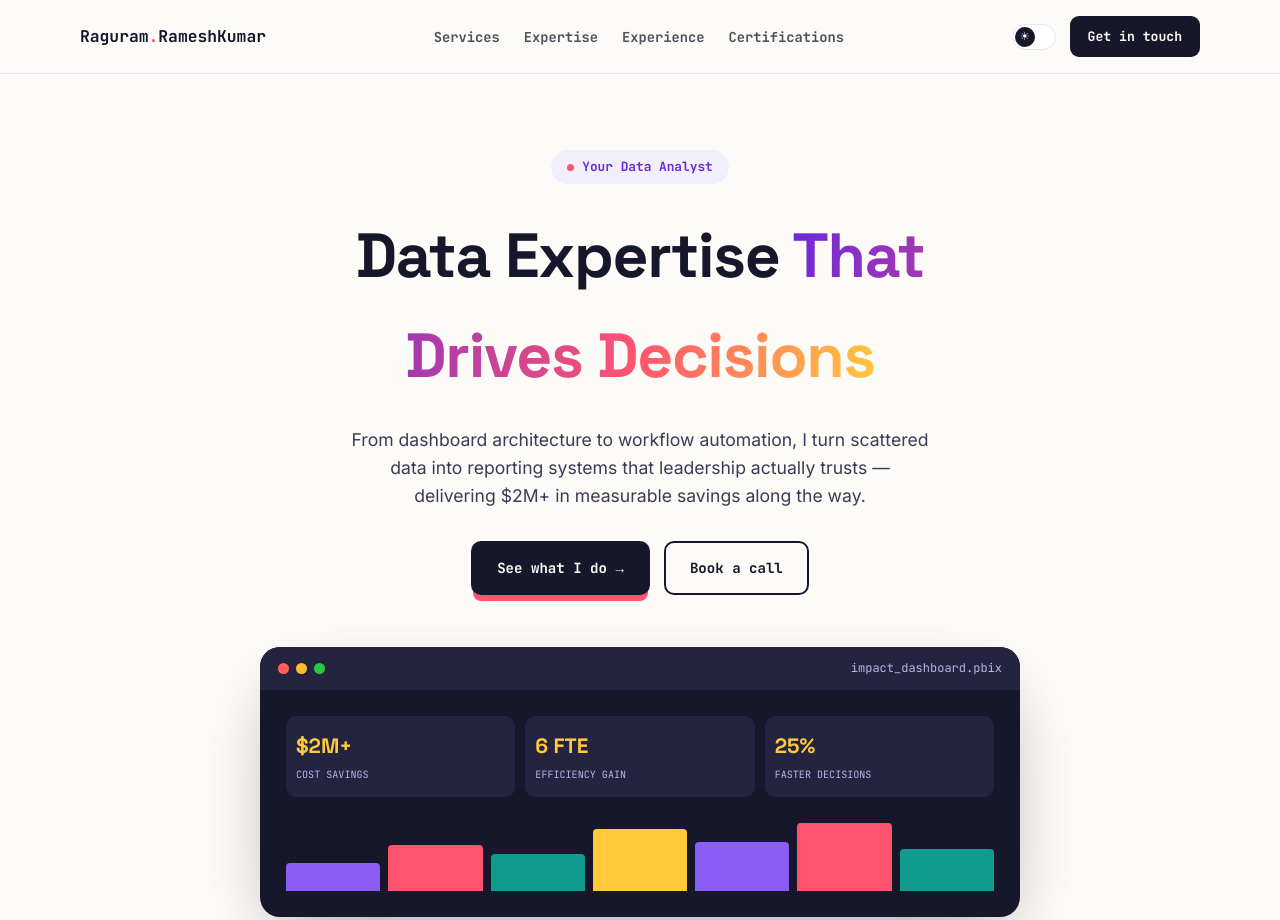
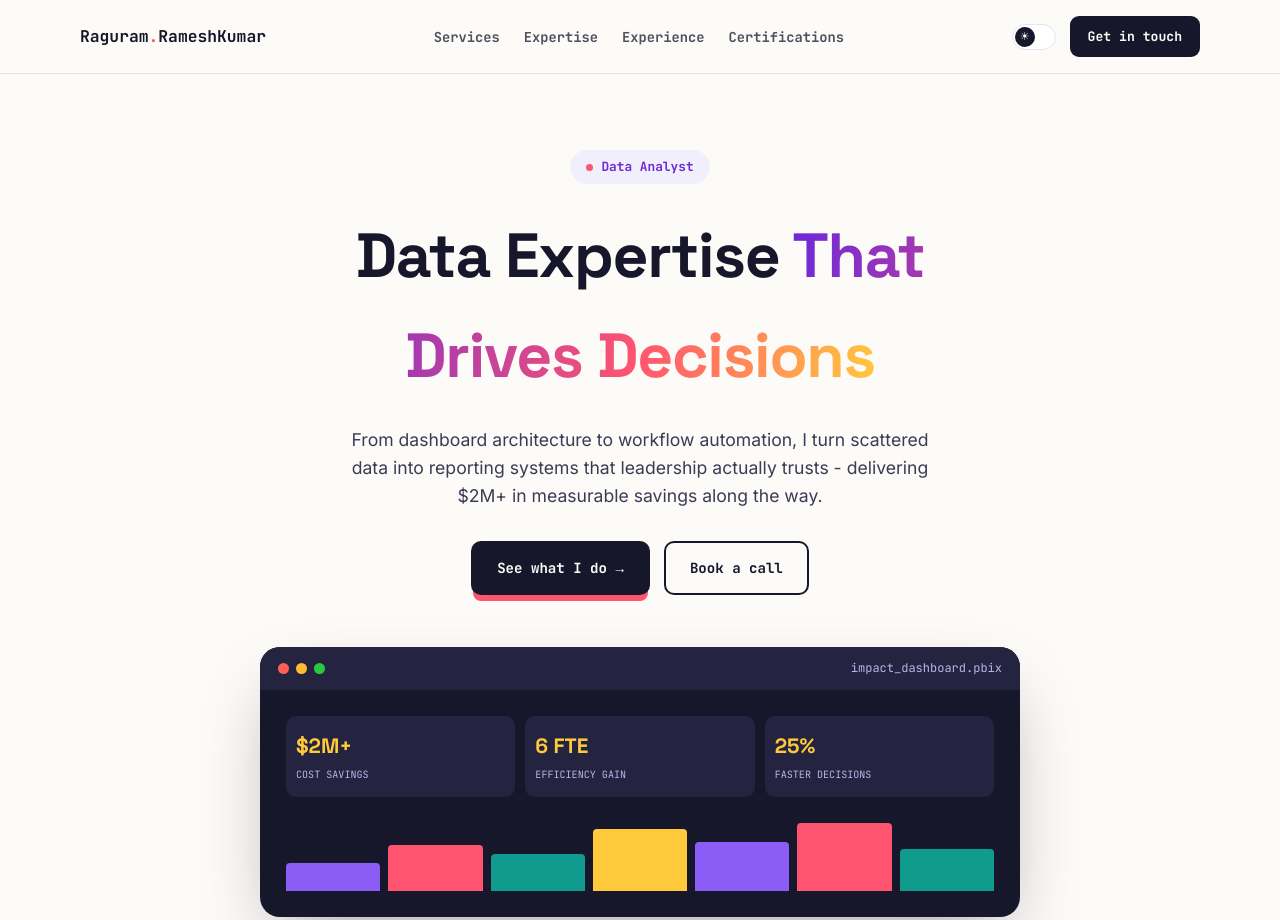
Before and after one commit to raguramz/wesbite, a plain HTML site: page index.html in a window 1280 px wide. Shown: the top 920 px of the page. Drawn offline with Linux system fonts and the light colour scheme.

Commit message:
Update eyebrow text and lede punctuation
Changed the text in the eyebrow and updated the punctuation in the lede paragraph.

```diff
--- a/index.html
+++ b/index.html
@@ -246,9 +246,9 @@
 
 <header class="hero">
   <div class="wrap">
-    <span class="eyebrow-pill"><span class="sw"></span>Your Data Analyst</span>
+    <span class="eyebrow-pill"><span class="sw"></span> Data Analyst</span>
     <h1>Data Expertise <span class="grad">That Drives Decisions</span></h1>
-    <p class="lede">From dashboard architecture to workflow automation, I turn scattered data into reporting systems that leadership actually trusts — delivering $2M+ in measurable savings along the way.</p>
+    <p class="lede">From dashboard architecture to workflow automation, I turn scattered data into reporting systems that leadership actually trusts - delivering $2M+ in measurable savings along the way.</p>
     <div class="cta-row">
       <a class="btn btn-primary" href="#services">See what I do →</a>
       <a class="btn btn-ghost" href="mailto:raguram2410@gmail.com">Book a call</a>
```
